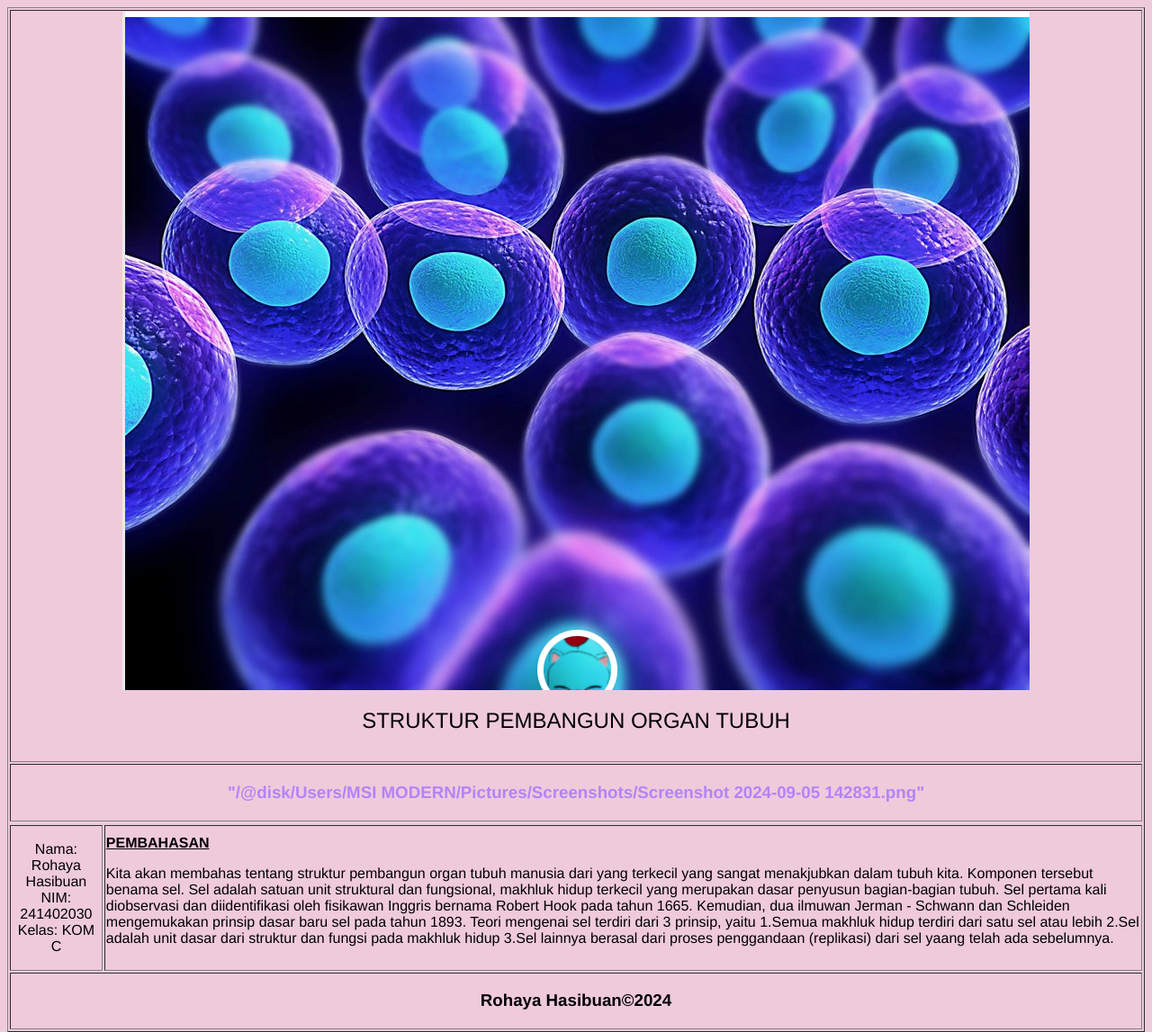
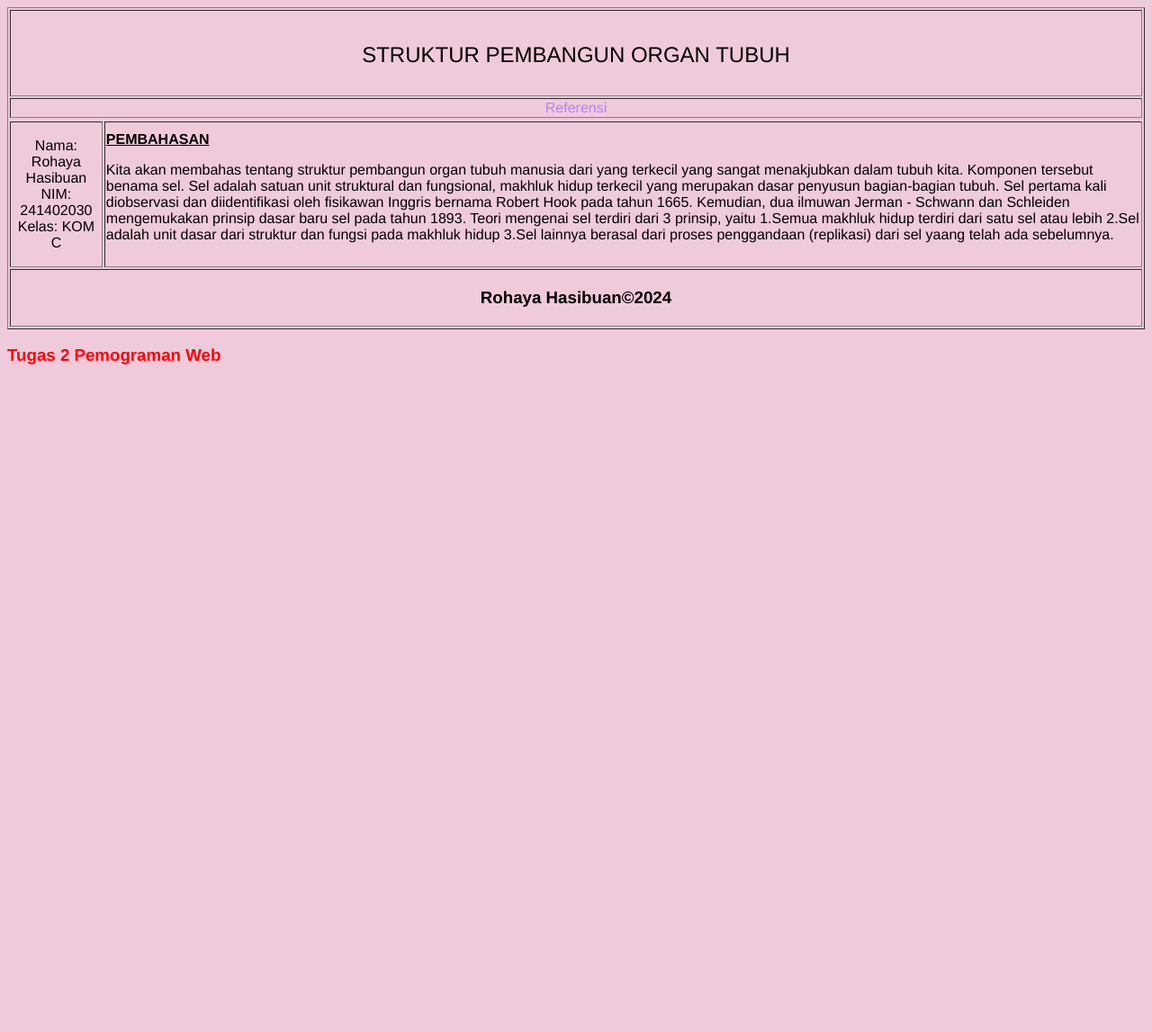
Before and after one commit to RohayaHasibuan/tugas1, a plain HTML site: page index.html in a window 1280 px wide. Shown: the top 1147 px of the page at 90% size. After the commit the page ends 800 px from the top, so only its background shows below. Drawn offline with Linux system fonts and the light colour scheme; files whose address does not match are found by name.

Commit message:
Update index.html

```diff
--- a/index.html
+++ b/index.html
@@ -13,7 +13,7 @@
         <tr>
             <!--HEADER-->
             <th colspan="2">
-                <img src="C:\Users\MSI MODERN\Pictures\Screenshots\Screenshot 2024-09-05 142831.png" widh="300">
+                <img src="" widh="300">
                 <h1>STRUKTUR PEMBANGUN ORGAN TUBUH</h1>
             </th>
         </tr>
@@ -21,8 +21,7 @@
         <!--link-->
         <tr>
             <td colspan="2" style="text-align: center;">
-                <a href="https://www.gramedia.com/literasi/sel-2/#google_vignette">
-                    <h3>"C:\Users\MSI MODERN\Pictures\Screenshots\Screenshot 2024-09-05 142831.png"</h3>
+                <a href="https://www.gramedia.com/literasi/sel-2/#google_vignette"> Referensi
                 </a>
             </td>
         <tr>
```
